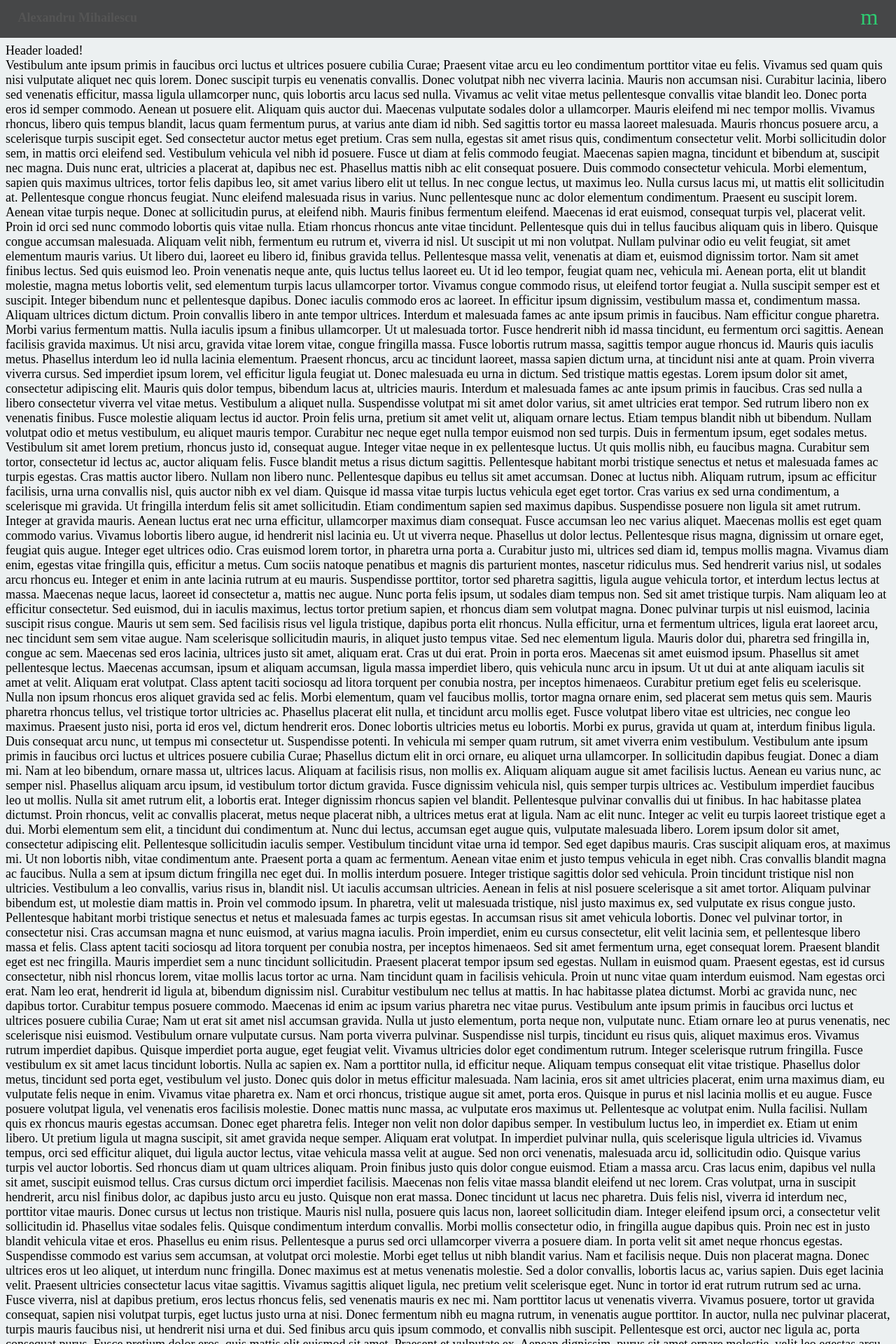
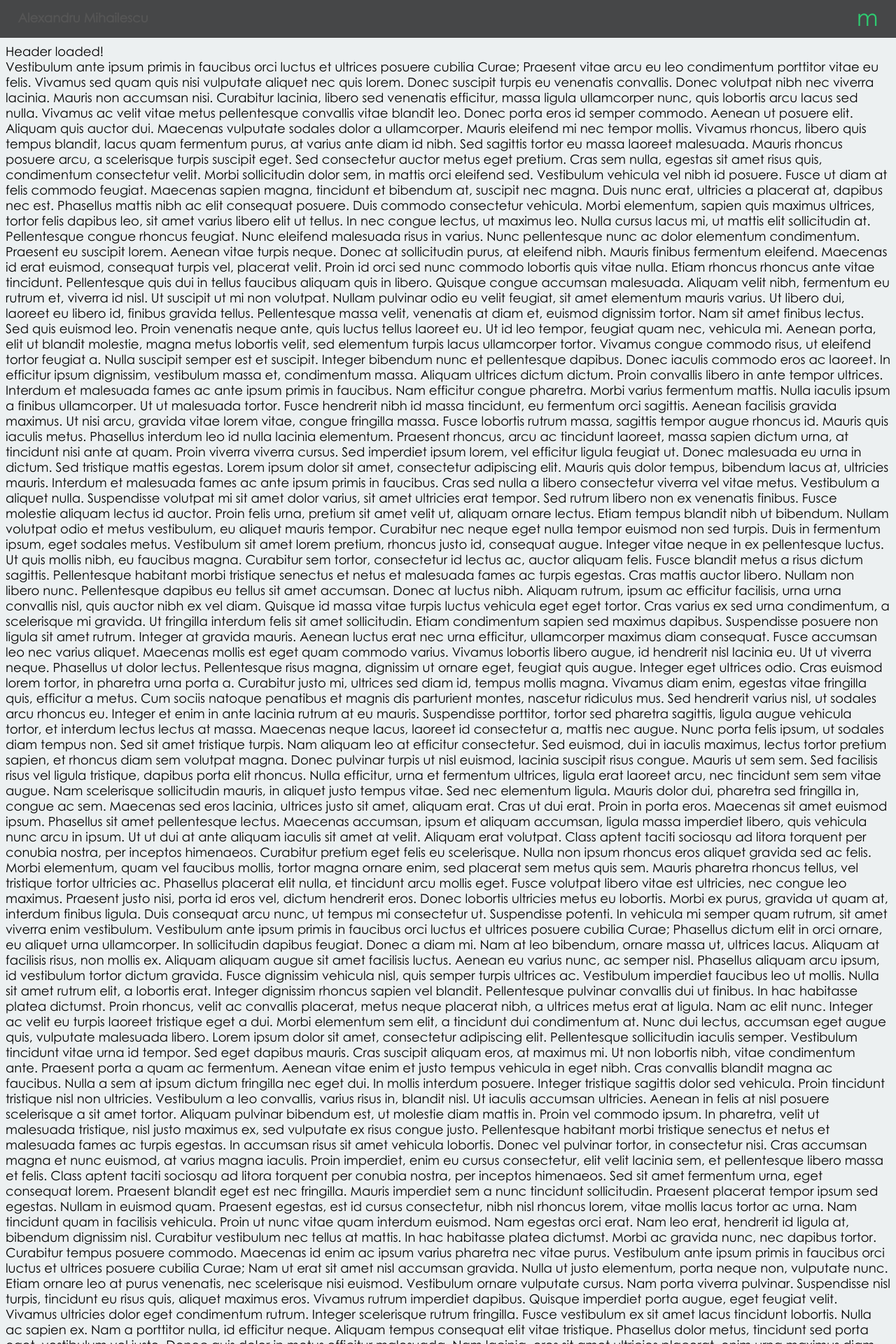
Before and after one commit to AlexandruMihailescu/alexandrumihailescu.github.com, a Jekyll site: the page built from index.html, in a window 1280 px wide. Shown: the top 1920 px of the page at 70% size. Built offline with Jekyll 4.4.1, drawn with Linux system fonts in a browser that asks for light colours; nearby versions of some CDN libraries; Markdown is read by kramdown in place of the engine named in the settings.

Commit message:
embed gothic font

```diff
--- a/style/style.css
+++ b/style/style.css
@@ -1,5 +1,6 @@
 @font-face {
   font-family: 'Century Gothic';
+  src: local(GOTHIC), url('fonts/GOTHIC.ttf') format('opentype');
 }
 
 @font-face {
```
Also changed, not shown: style/fonts/GOTHIC.TTF (added), style/fonts/GOTHICB.TTF (added), style/fonts/GOTHICBI.TTF (added), style/fonts/GOTHICI.TTF (added).
